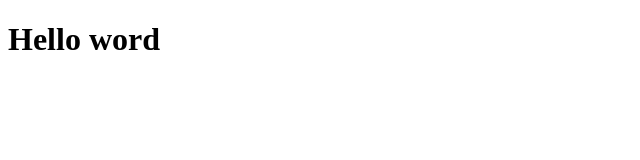
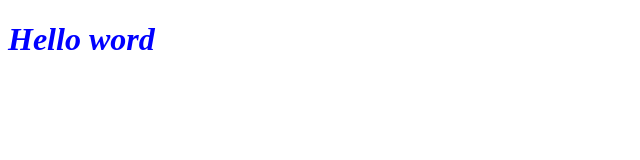
Before and after one commit to joykm10/First, a plain HTML site: page index.html in a window 1280 px wide. Shown: the whole page, without its empty margins (0-640 px from the left). Drawn offline with Linux system fonts and the light colour scheme.

Commit message:
ajout index file

```diff
--- a/index.html
+++ b/index.html
@@ -6,9 +6,16 @@
     <title>Document</title>
 </head>
 <body>
-   <h1>Hello word
+   <h1>
+        Hello word
    </h1>
    <style>
+   h1{
+    color: blue;
+    font-style: oblique;
+    font: size 100px;;
+
+   }
    </style>
 </body>
 </html>
```
